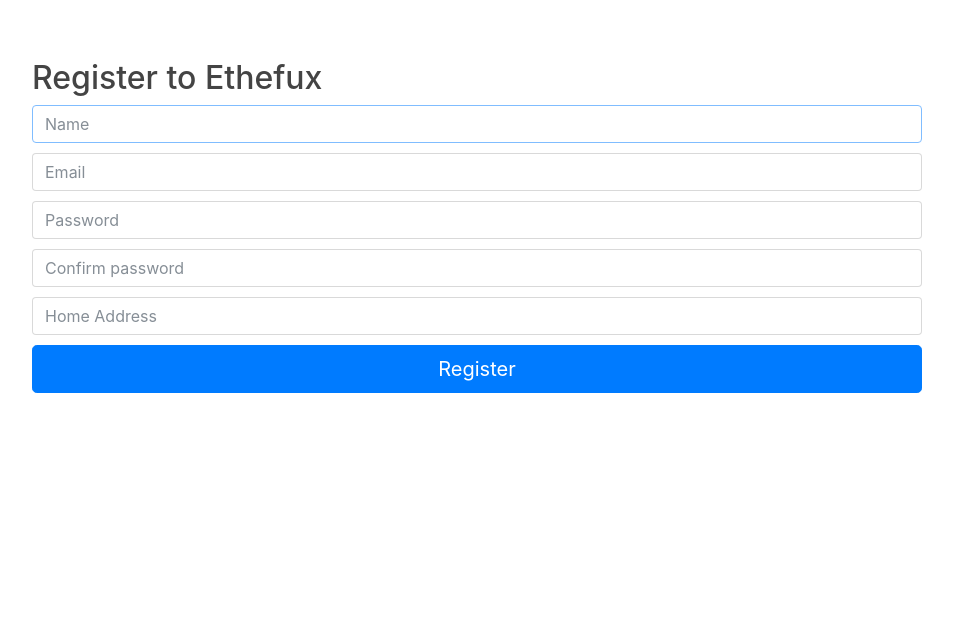
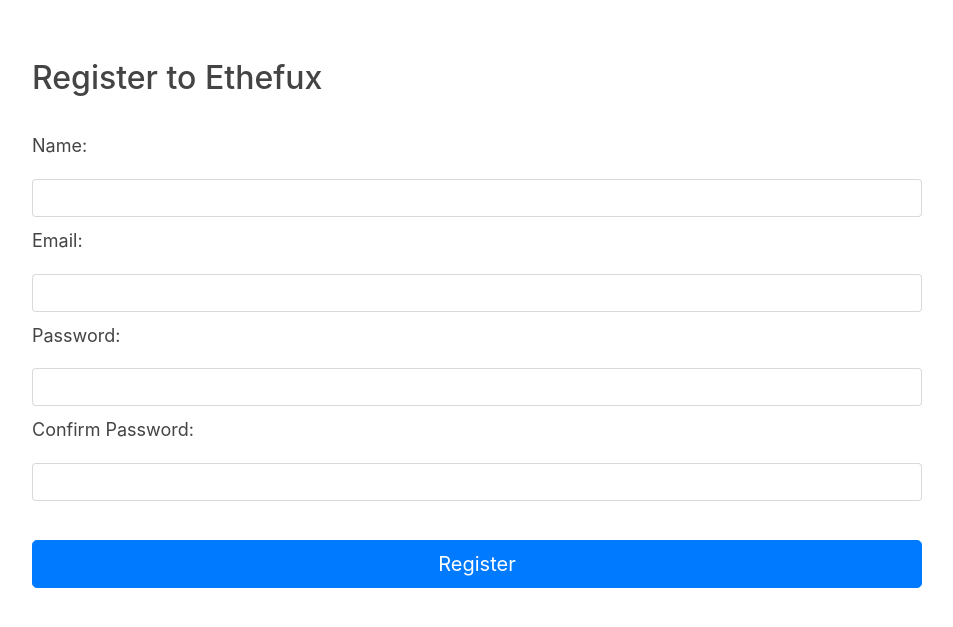
Before and after one commit to Iain530/Ethefux, a Django app: page /registration/register/ in a window 1280 px wide. Shown: the part 74-701 px from the top of the page, without its empty margins (163-1116 px from the left). Run offline with Django 3.2, Linux system fonts and the light colour scheme; some libraries are stand-ins or nearby versions.

Commit message:
register form is working a bit more yay

```diff
--- a/ethefux/static/css/styles.css
+++ b/ethefux/static/css/styles.css
@@ -38,7 +38,7 @@ input.form-control {
 	margin: 10px 0;
 }
 
-body.ethefux #register_form {
+body.ethefux #user_form {
 	position: relative;
 	bottom: 50px;
 }
--- a/ethefux/templates/registration/register.html
+++ b/ethefux/templates/registration/register.html
@@ -13,18 +13,22 @@
 			<strong>Thank you for registering.</strong>
 			<a href="{% url 'ethefux_app:index' %}">Return to the homepage.</a><br />
 		{% else %}
-			<form id="register_form" class="form-signin" method="post" action="{% url 'registration:user_register' %}">
+			<form id="user_form" class="form-signin" method="post" action="{% url 'registration:user_register' %}">
 				<h2 class="form-signin-heading">Register to Ethefux</h2>
+				<br>
+				{% csrf_token %}
 
-				{% csrf_token %}
-				{{ register_form.errors }}
-				<input placeholder="Name" class="form-control" type="text" name="name" value="" size="50" required autofocus/>
-                <input placeholder="Email" class="form-control" type="text" name="email" value="" size="50" required/>
-				<input placeholder="Password" id="inputPassword" class="form-control" type="password" name="password" value="" size="50" required/>
-				<input placeholder="Confirm password" id="inputPassword" class="form-control" type="password" name="password_confirm" value="" size="50" required/>
-                <input placeholder="Home Address" class="form-control" type="text" name="home_address" value="" size="50" required/>
+				{% for field in form %}
+					<div class="fieldWrapper">
+						{{ field.errors }}
+						{{ field.label_tag }} {{ field }}
+						{% if field.help_text %}
+						<p class="help">{{ field.help_text|safe }}</p>
+						{% endif %}
+					</div>
+				{% endfor %}
 
-				<!-- Provide a button to click to submit the form. -->
+				<br>
 				<input class="btn btn-lg btn-primary btn-block" type="submit" name="submit" value="Register" />
 			</form>
 		{% endif %}
```
